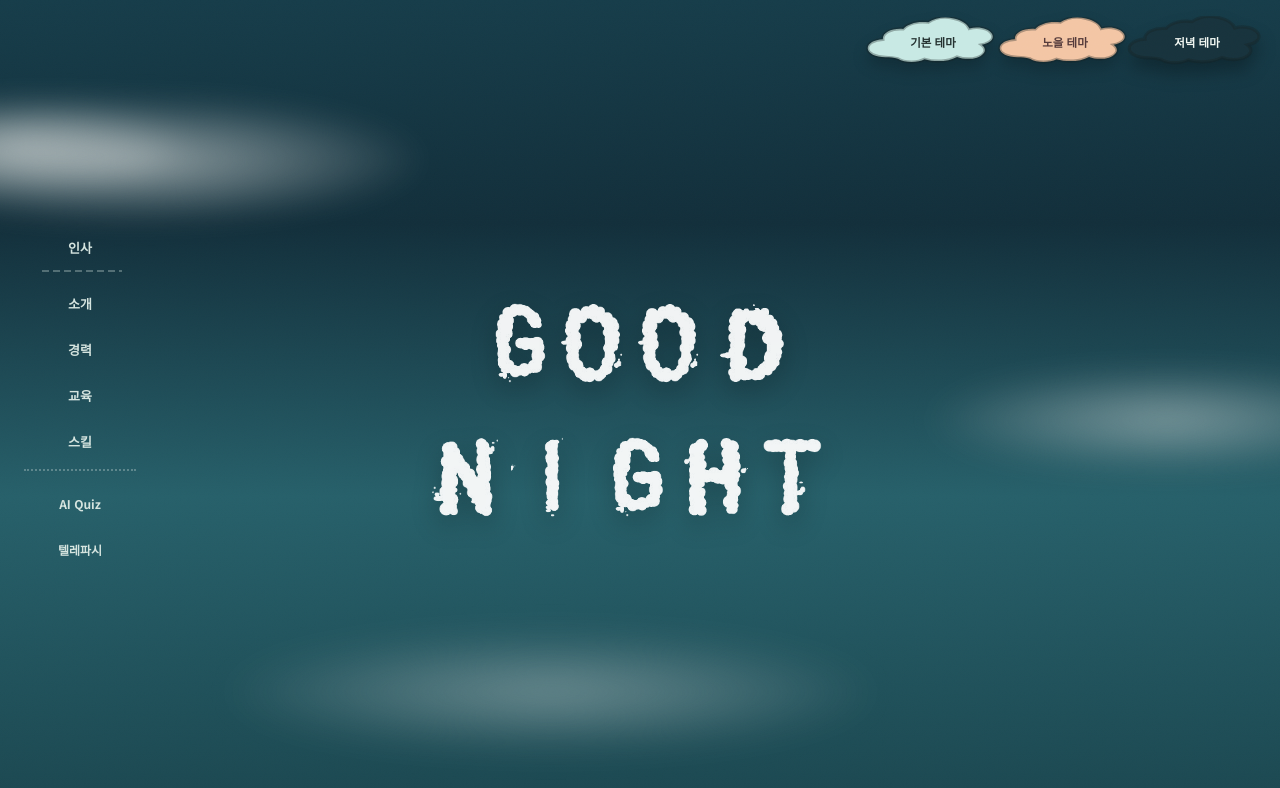
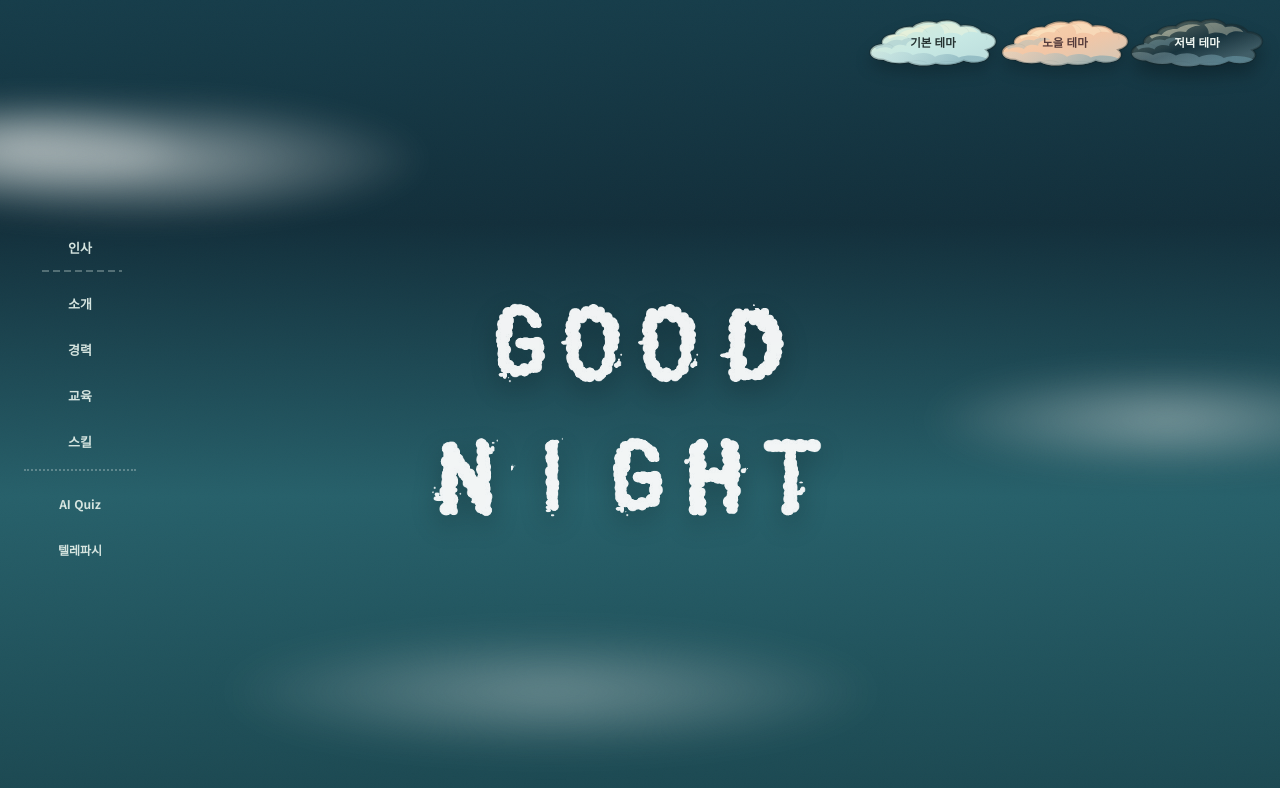
Before and after one commit to jhs7942/jhs7942.github.io, a Next.js app: page / in a window 1280 px wide. Shown: the top 788 px of the page. Built offline with nearby package versions, Linux system fonts and the light colour scheme.

Commit message:
refine cloud illustration

```diff
--- a/src/app/portfolio/_components/CloudShape.tsx
+++ b/src/app/portfolio/_components/CloudShape.tsx
@@ -2,29 +2,88 @@ type CloudShapeProps = {
   fillId: string;
 };
 
-/** 경험 섹션에서 사용하는 구름 SVG. 히어로 인사말도 같은 실루엣을 공유한다. */
+const cloudSilhouette =
+  "M92 355C52 355 24 329 24 293C24 258 49 230 84 224C76 181 105 145 147 140C155 100 194 74 237 82C264 42 315 25 359 48C396 15 455 25 479 73C525 59 570 84 585 126C627 130 656 163 656 202C656 233 637 259 609 272C635 307 621 348 587 366C557 382 522 378 494 361C455 395 402 404 353 386C308 412 252 405 216 374C176 391 126 382 92 355Z";
+
+/** 참고 이미지의 적운처럼 여러 덩어리와 청록 음영을 겹친 공용 구름 SVG. */
 export function CloudShape({ fillId }: CloudShapeProps) {
+  const clipId = `${fillId}-clip`;
+  const shadeId = `${fillId}-shade`;
+
   return (
     <svg
       className="cloud-tl-shape"
-      viewBox="20 20 640 430"
+      viewBox="0 0 680 430"
       preserveAspectRatio="none"
       aria-hidden="true"
       focusable="false"
     >
       <defs>
-        <linearGradient id={fillId} gradientUnits="userSpaceOnUse" x1="90" y1="40" x2="670" y2="400">
-          <stop offset="0%" stopColor="var(--surface-cloud)" />
-          <stop offset="100%" stopColor="var(--surface-cloud)" />
+        <linearGradient id={fillId} gradientUnits="userSpaceOnUse" x1="226" y1="48" x2="430" y2="392">
+          <stop
+            offset="0%"
+            stopColor="color-mix(in srgb, var(--surface-cloud) 76%, #fff1bf)"
+          />
+          <stop offset="52%" stopColor="var(--surface-cloud)" />
+          <stop
+            offset="100%"
+            stopColor="color-mix(in srgb, var(--surface-cloud) 72%, #a7cbd2)"
+          />
         </linearGradient>
+        <linearGradient id={shadeId} gradientUnits="userSpaceOnUse" x1="72" y1="196" x2="466" y2="390">
+          <stop offset="0%" stopColor="#c8dde0" stopOpacity="0.38" />
+          <stop offset="100%" stopColor="#6e9eae" stopOpacity="0.72" />
+        </linearGradient>
+        <clipPath id={clipId}>
+          <path d={cloudSilhouette} />
+        </clipPath>
       </defs>
       <path
-        d="M116 353C68 353 31 321 31 279C31 240 61 208 103 205C99 150 145 111 199 119C221 74 269 51 318 64C348 27 395 14 439 32C479 48 504 80 512 116C557 93 603 117 618 157C634 200 609 238 570 250C599 287 585 336 548 356C514 374 478 365 454 350C413 390 348 394 300 369C267 400 206 400 174 365C155 356 136 353 116 353Z"
+        d={cloudSilhouette}
         fill={`url(#${fillId})`}
         stroke="var(--cloud-border)"
-        strokeWidth="3"
+        strokeWidth="2.2"
         vectorEffect="non-scaling-stroke"
       />
+      <g clipPath={`url(#${clipId})`}>
+        <path
+          d="M20 296C68 277 103 286 127 311C160 279 210 281 238 315C277 286 329 294 350 328C390 296 447 301 470 335C513 310 568 316 612 345L624 438H8Z"
+          fill={`url(#${shadeId})`}
+          opacity="0.72"
+        />
+        <path
+          d="M42 238C61 214 86 210 104 222C124 190 158 179 184 194C204 168 244 164 267 188C224 187 205 211 205 238C172 220 142 235 134 266C112 244 79 246 57 269Z"
+          fill="#8eb7c2"
+          opacity="0.34"
+        />
+        <path
+          d="M110 162C129 144 151 143 168 151C181 119 211 100 244 104C272 68 322 56 357 75C321 77 295 98 287 128C250 114 217 132 207 165C174 149 143 157 122 181Z"
+          fill="#fff7d6"
+          opacity="0.42"
+        />
+        <path
+          d="M375 69C408 42 459 51 476 89C513 72 554 94 565 130C530 112 495 126 485 156C464 128 424 122 397 143C397 111 389 89 375 69Z"
+          fill="#fff8da"
+          opacity="0.34"
+        />
+      </g>
+      <g
+        fill="none"
+        stroke="color-mix(in srgb, var(--cloud-border) 78%, #3f7180)"
+        strokeWidth="1.25"
+        strokeLinecap="round"
+        vectorEffect="non-scaling-stroke"
+        opacity="0.56"
+      >
+        <path d="M84 224C112 217 134 229 143 251" />
+        <path d="M147 140C183 133 209 150 217 179" />
+        <path d="M237 82C273 78 302 96 311 126" />
+        <path d="M359 48C392 55 414 77 421 105" />
+        <path d="M479 73C504 84 519 104 521 127" />
+        <path d="M585 126C607 142 616 165 610 186" />
+        <path d="M216 374C247 355 282 357 306 376" />
+        <path d="M353 386C391 362 439 362 469 379" />
+      </g>
     </svg>
   );
 }
```
